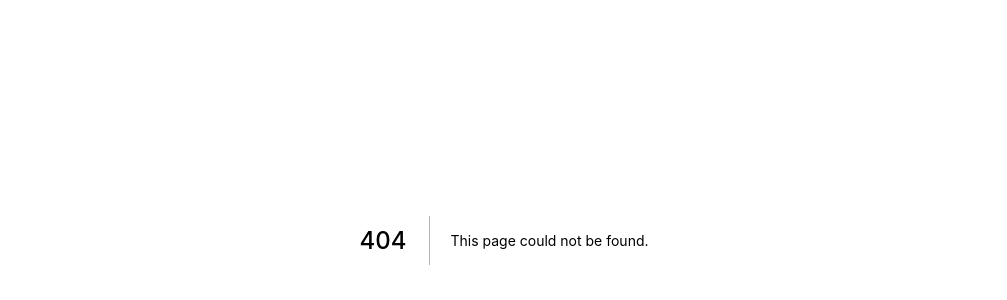
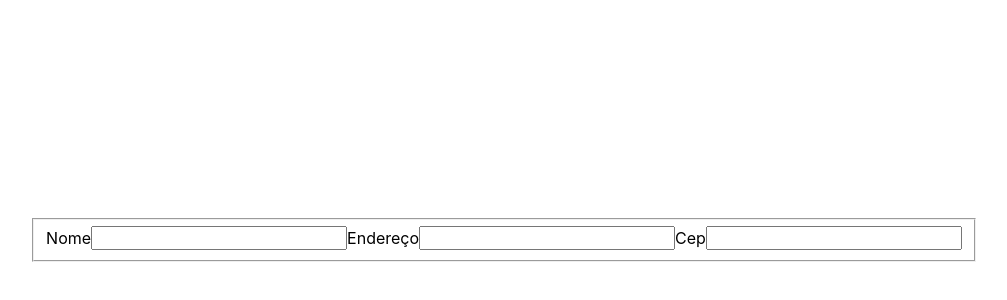
Before and after one commit to Eletromaximus/sistemasdepagamento, a Next.js app: page /cadastro in a window 1280 px wide. Before the commit this address had no page. Shown: the part 160-460 px from the top of the page, without its empty margins (136-1143 px from the left). Built offline with nearby package versions, Linux system fonts and the light colour scheme.

Commit message:
feat(corrigindo compatibilidade do styled componets com next.js): configuraçao do babel adicionada

```diff
--- a/src/pages/Cadastro/style.ts
+++ /dev/null
@@ -1,6 +0,0 @@
-import styled from 'styled-components'
-
-export const StylePage = styled.div`
-  width: 100vh;
-  height: 100vw;
-`
--- a/src/pages/_app.tsx
+++ b/src/pages/_app.tsx
@@ -1,7 +1,12 @@
-import '../styles/globals.css'
 import type { AppProps } from 'next/app'
+import GlobalStyle from '../styles/GlobalStyle'
 
 function MyApp ({ Component, pageProps }: AppProps) {
-  return <Component {...pageProps} />
+  return (
+    <>
+      <GlobalStyle />
+      <Component {...pageProps} />
+    </>
+  )
 }
 export default MyApp
--- a/src/pages/Cadastro/index.tsx
+++ b/src/pages/cadastro/index.tsx
@@ -1,8 +1,8 @@
-import * as S from './style'
+import { StylePage } from './style'
 
 export default function Cadastro () {
   return (
-    <S.StylePage>
+    <StylePage>
       <fieldset>
         <form action=''>
           <label htmlFor="nome">Nome</label>
@@ -13,6 +13,6 @@ export default function Cadastro () {
           <input type='text' className='cep' />
         </form>
       </fieldset>
-    </S.StylePage>
+    </StylePage>
   )
 }
--- /dev/null
+++ b/src/pages/cadastro/style.ts
@@ -0,0 +1,11 @@
+import styled from 'styled-components'
+
+export const StylePage = styled.div`
+  display: flex;
+  flex-direction: row;
+  width: 100%;
+  height: 100%;
+
+  justify-content: center;
+  align-items: center;
+`
--- a/src/pages/index.tsx
+++ b/src/pages/index.tsx
@@ -1,10 +1,9 @@
 import Head from 'next/head'
 import Image from 'next/image'
-import styles from '../styles/Home.module.css'
 
 export default function Home () {
   return (
-    <div className={styles.container}>
+    <div >
       <Head>
         <title>Create Next App</title>
         <meta name="description" content="Generated by create next app" />
--- /dev/null
+++ b/src/styles/GlobalStyle.ts
@@ -0,0 +1,28 @@
+import { createGlobalStyle } from 'styled-components'
+import { normalize } from 'styled-normalize'
+
+const GlobalStyle = createGlobalStyle`
+  * {
+    box-sizing: border-box;
+  }
+
+  ${normalize}
+  body {
+    margin: 0;
+    padding: 0;
+    font-family: -apple-system, BlinkMacSystemFont, Segoe UI, Roboto, Oxygen,
+    Ubuntu, Cantarell, Fira Sans, Droid Sans, Helvetica Neue, sans-serif;
+  }
+
+  html, body {
+    display: flex;
+    min-height: 100vh;
+    width: 100%;
+  }
+  #__next {
+    flex: 1;
+    display: flex;
+    flex-direction: column;
+  }
+`
+export default GlobalStyle
```
Also changed, not shown: package.json (+5 -4 lines), .babelrc (added), src/styles/globals.css (line endings or trailing spaces), 1 other file (tests, documents, lock files or other folders).
